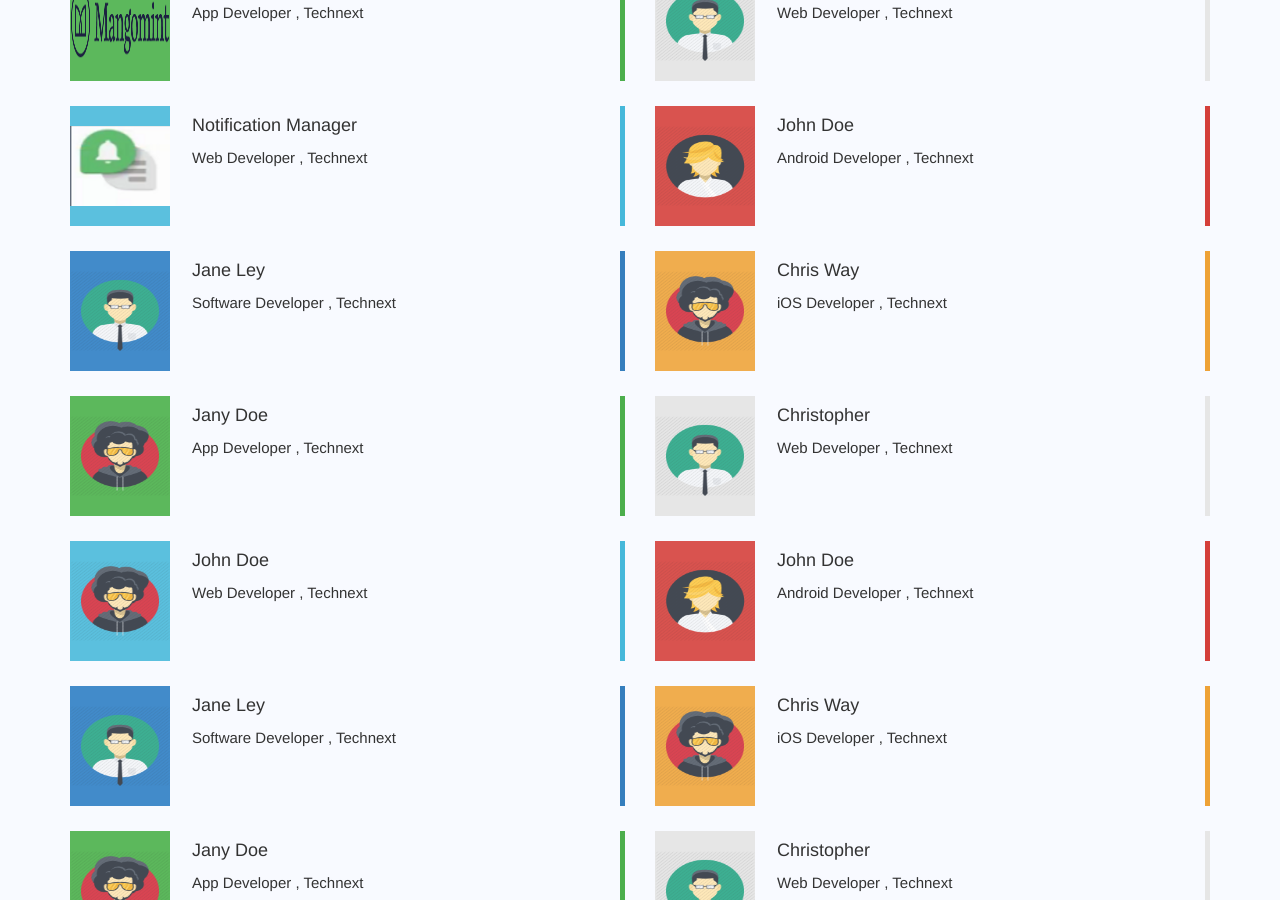
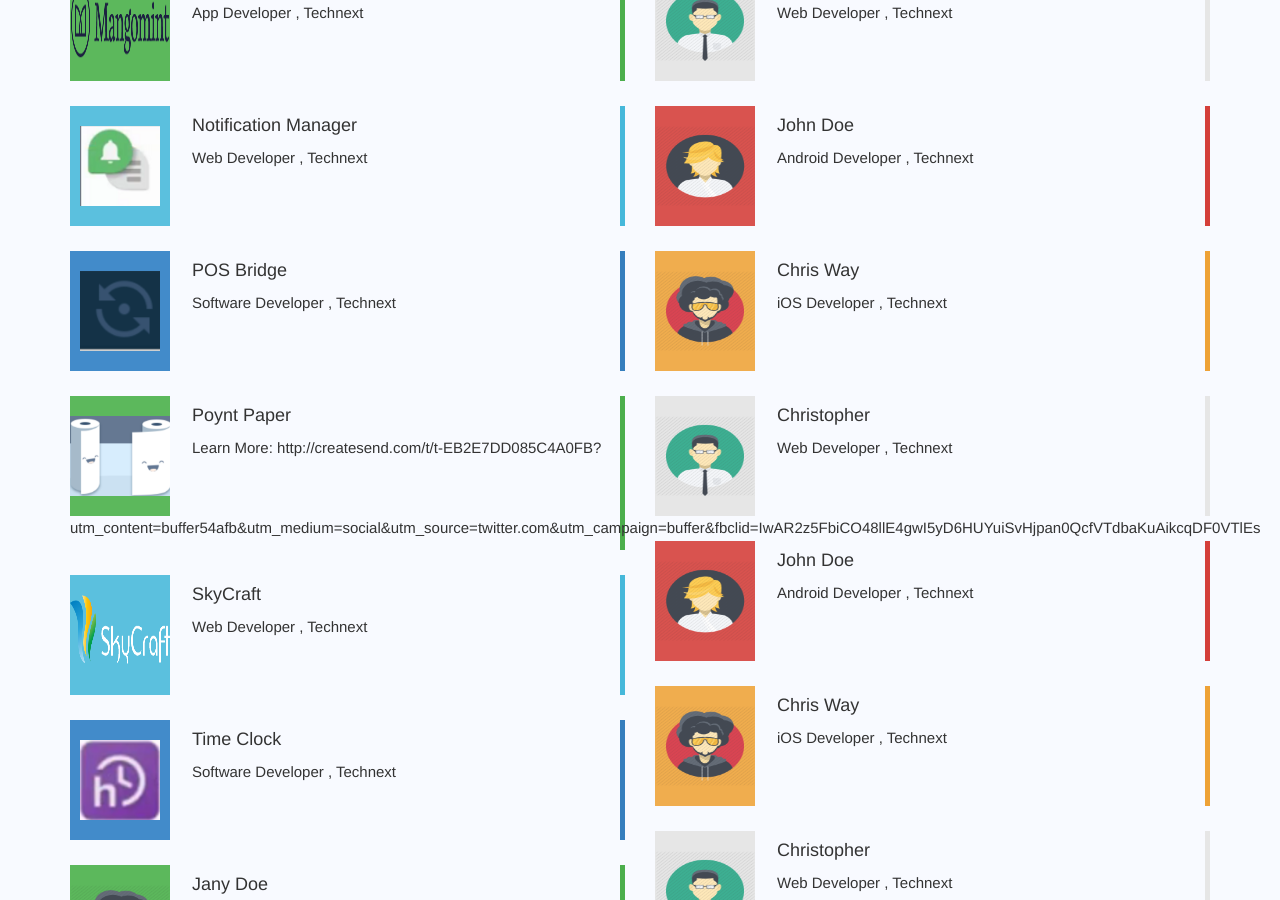
Before and after one commit to tmudireddy/Elavon, a Jekyll site: the page built from team.html, in a window 1280 px wide and 900 px high, scrolled down 1310 px. Built offline with Jekyll 4.4.1, drawn with Linux system fonts in a browser that asks for light colours.

Commit message:
finished

```diff
--- a/team.html
+++ b/team.html
@@ -21,7 +21,7 @@
       </div>
       <div class="blockquote-box blockquote-primary animated wow fadeInLeft clearfix">
         <div class="square pull-left">
-          <img src="../assets/cashntips.png" alt="Feature-img" height="80" width="100">
+          <img src="../assets/cashntips.png" alt="Feature-img" height="80" width="80">
         </div>
         <h4>
           Cash N Tips
@@ -32,7 +32,7 @@
       </div>
       <div class="blockquote-box blockquote-success animated wow fadeInLeft clearfix">
         <div class="square pull-left">
-          <img src="../assets/datasync.png" alt="Feature-img" height="80" width="100">
+          <img src="../assets/datasync.png" alt="Feature-img" height="80" width="80">
         </div>
         <h4>
           Data Sync
@@ -43,7 +43,7 @@
       </div>
       <div class="blockquote-box blockquote-info animated wow fadeInLeft clearfix">
         <div class="square pull-left">
-          <img src="../assets/davo.jpg" alt="Feature-img" height="80" width="100">
+          <img src="../assets/davo.jpg" alt="Feature-img" height="80" width="80">
         </div>
         <h4>
           Davo
@@ -54,7 +54,7 @@
       </div>
       <div class="blockquote-box blockquote-primary animated wow fadeInLeft clearfix">
         <div class="square pull-left">
-          <img src="../assets/drivecx.png" alt="Feature-img" height="80" width="100">
+          <img src="../assets/drivecx.png" alt="Feature-img" height="80" width="80">
         </div>
         <h4>
           DriveCX
@@ -65,7 +65,7 @@
       </div>
       <div class="blockquote-box blockquote-success animated wow fadeInLeft clearfix">
         <div class="square pull-left">
-          <img src="../assets/ehopper.png" alt="Feature-img" height="80" width="100">
+          <img src="../assets/ehopper.png" alt="Feature-img" height="80" width="80">
         </div>
         <h4>
           EHopper
@@ -109,7 +109,7 @@
       </div>
       <div class="blockquote-box blockquote-info animated wow fadeInLeft clearfix">
         <div class="square pull-left">
-          <img src="../assets/notification.png" alt="Feature-img" height="80" width="100">
+          <img src="../assets/notification.png" alt="Feature-img" height="80" width="80">
         </div>
         <h4>
           Notification Manager
@@ -120,10 +120,10 @@
       </div>
       <div class="blockquote-box blockquote-primary animated wow fadeInLeft clearfix">
         <div class="square pull-left">
-          <img src="../assets/img/team/member1.png" alt="Feature-img" height="80" width="100">
+          <img src="../assets/posbridge.png" alt="Feature-img" height="80" width="80">
         </div>
         <h4>
-          Jane Ley
+          POS Bridge
         </h4>
         <p>
           Software Developer , Technext
@@ -131,21 +131,21 @@
       </div>
       <div class="blockquote-box blockquote-success animated wow fadeInLeft clearfix">
         <div class="square pull-left">
-          <img src="../assets/img/team/member2.png" alt="Feature-img" height="80" width="100">
+          <img src="../assets/paper.png" alt="Feature-img" height="80" width="100">
         </div>
         <h4>
-          Jany Doe
+          Poynt Paper
         </h4>
         <p>
-          App Developer , Technext
+          Learn More: http://createsend.com/t/t-EB2E7DD085C4A0FB?utm_content=buffer54afb&utm_medium=social&utm_source=twitter.com&utm_campaign=buffer&fbclid=IwAR2z5FbiCO48llE4gwI5yD6HUYuiSvHjpan0QcfVTdbaKuAikcqDF0VTlEs
         </p>
       </div>
       <div class="blockquote-box blockquote-info animated wow fadeInLeft clearfix">
         <div class="square pull-left">
-          <img src="../assets/img/team/member2.png" alt="Feature-img" height="80" width="100">
+          <img src="../assets/skycraft.png" alt="Feature-img" height="80" width="100">
         </div>
         <h4>
-          John Doe
+          SkyCraft
         </h4>
         <p>
           Web Developer , Technext
@@ -153,10 +153,10 @@
       </div>
       <div class="blockquote-box blockquote-primary animated wow fadeInLeft clearfix">
         <div class="square pull-left">
-          <img src="../assets/img/team/member1.png" alt="Feature-img" height="80" width="100">
+          <img src="../assets/timeclock.png" alt="Feature-img" height="80" width="80">
         </div>
         <h4>
-          Jane Ley
+          Time Clock
         </h4>
         <p>
           Software Developer , Technext
```
Also changed, not shown: assets/davo.jpg, assets/paper.png (added), assets/posbridge.png (added), assets/skycraft.png (added), assets/timeclock.png (added), 2 other files.
